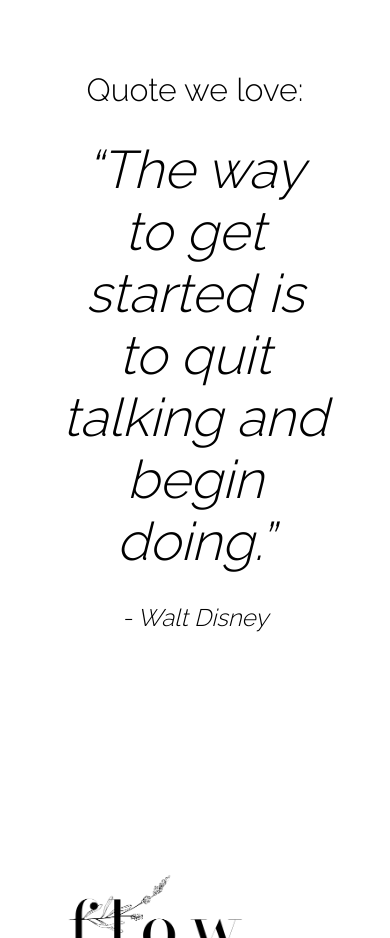
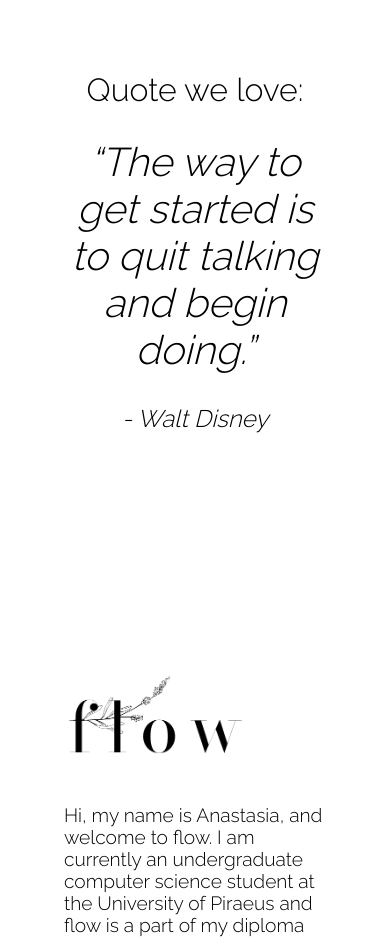
Before and after one commit to aboublini/flow_thesis, a React (Create React App) app: page /home in a window 390 px wide. Shown: the part 880-1818 px from the top of the page. Built offline with nearby package versions, Linux system fonts and the light colour scheme.

Commit message:
Home page responsiveness

```diff
--- a/src/components/NavbarStyle.css
+++ b/src/components/NavbarStyle.css
@@ -47,6 +47,7 @@
 
 @media screen and (max-width: 1240px) {
     .hamburger {
+        transition: .3s;
         display: block;
     }
 
@@ -76,6 +77,7 @@
     }
 
     .nav-menu li:hover {
+        transition: .3s;
         border-bottom: none;
         background: rgba(192, 190, 179, .6);
         cursor: pointer;
@@ -143,5 +145,6 @@
 }
 
 .dropdown:hover .dropdown-content {
+    transition: .3s;
     display: block;
 }
--- a/src/components/QuotesComponentStyle.css
+++ b/src/components/QuotesComponentStyle.css
@@ -11,6 +11,7 @@
 }
 
 .quotes .quote-text {
+    transition: .3s;
     width: 70%;
     margin-left: auto;
     margin-right: auto;
@@ -23,9 +24,14 @@
     font-size: 1.5rem;
 }
 
-@media screen and (max-width: 640px) {
-    .quotes-container {
-        grid-template-columns: 1fr;
+@media screen and (max-width: 1240px) {
+    /*.quotes-container {*/
+    /*    grid-template-columns: 1fr;*/
+    /*}*/
+
+    .quote-text {
+        font-size: 2.5rem !important;
+        transition: .3s;
     }
 
 }
```
